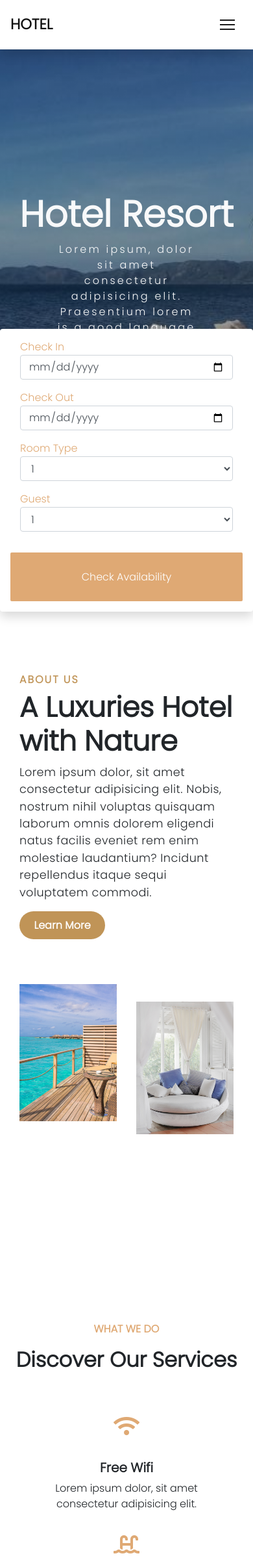
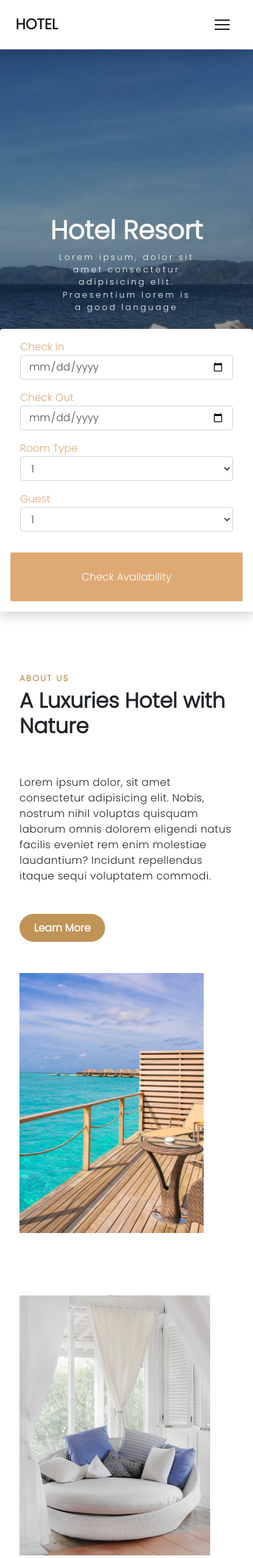
Before and after one commit to markfalcutila/hotel-system, a PHP site: page / in a window 390 px wide; the page is wider, and only the part inside the window is pictured. Shown: the top 2397 px of that part at 65% size. Run offline with PHP 8.4, Linux system fonts and the light colour scheme; some libraries are stand-ins or nearby versions.

Commit message:
Add files via upload

```diff
--- a/index.html
+++ b/index.html
@@ -106,18 +106,18 @@
 </header>
     <section id="about" class="about py-5 mt-5">
         <div class="row align-items-center container my-5 mx-auto">
-            <div class="text col-lg-6 col-md-6 col-12 w-50 pt-5 pb-5">
+            <div class="text col-lg-6 col-md-12 col-12 w-50 pt-5 pb-5">
                 <h6>ABOUT US</h6>
-                <h2>A Luxuries Hotel with Nature</h2>
+                <h2 class="pb-5">A Luxuries Hotel with Nature</h2>
                 <p>Lorem ipsum dolor, sit amet consectetur adipisicing elit. Nobis, nostrum nihil voluptas quisquam
                     laborum omnis dolorem eligendi natus facilis eveniet rem enim molestiae laudantium? Incidunt
                      repellendus itaque sequi voluptatem commodi.</p>
                      <a href="#">Learn More</a>
             </div>
-            <div class="img col-lg-3 col-md-3 col-6 w-50 pb-5">
+            <div class="img col-lg-3 col-md-6 col-12 w-50 pb-5">
                 <img class="img-fluid" src="image/8.png" alt="">
             </div>
-            <div class="img col-lg-3 col-md-3 col-6 w-50 pt-5 pb-5">
+            <div class="img col-lg-3 col-md-6 col-12 w-50 pt-5">
                 <img class="img-fluid" src="image/9.png" alt="">
             </div>
         </div>
@@ -173,7 +173,7 @@
                 <h2 class="font-weight-bold">Rooms & Suites</h2>
             </div>
             <div class="row mx-auto justify-content-center align-items-center text-center container-fluid">
-                <div class="one col-lg-3 col-md-3 col-12 w-25 m-2 shadow p-3 mb-5 bg-white rounded text-left">
+                <div class="one col-lg-3 col-md-12 col-12 w-25 m-2 shadow p-3 mb-5 bg-white rounded text-left">
                     <img class="img-fluid"src="image/18.jfif" alt="">
                     <p class="mb-0 pt-5" style="color:#dfa974;">
                         <span><i class="fas fa-star"></i></span>
@@ -196,7 +196,7 @@
                     </div>
 
                 </div>
-                <div class="one col-lg-3 col-md-3 col-12 w-25 m-2 shadow p-3 mb-5 bg-white rounded text-left">
+                <div class="one col-lg-3 col-md-12 col-12 w-25 m-2 shadow p-3 mb-5 bg-white rounded text-left">
                     <img class="img-fluid"src="image/17.jfif" alt="">
                     <p class="mb-0 pt-5" style="color:#dfa974;">
                         <span><i class="fas fa-star"></i></span>
@@ -219,7 +219,7 @@
                     </div>
 
                 </div>
-                <div class="one col-lg-3 col-md-3 col-12 w-25 m-2 shadow p-3 mb-5 bg-white rounded text-left">
+                <div class="one col-lg-3 col-md-12 col-12 w-25 m-2 shadow p-3 mb-5 bg-white rounded text-left">
                     <img class="img-fluid"src="image/18.jfif" alt="">
                     <p class="mb-0 pt-5" style="color:#dfa974;">
                         <span><i class="fas fa-star"></i></span>
@@ -266,8 +266,8 @@
             </div>
 
             <div class="row align-items-center container my-5 mx-auto">
-                <div class="col-lg-7 col-md-6 col-12 pt-5 pb-5">
-                    <h2 class="">Message Us</h2>
+                <div class="col-lg-7 col-md-12 col-12 pt-5 pb-5">
+                    <h2 class="heading">Message Us</h2>
                     <div class="form-group col-lg-6 col-md-6 col-12 mr-5 mt-5">
                             <input type="text" class="form-control px-3 py-3" placeholder="Your Name :">
                             <input type="text" class="form-control px-3 py-3" placeholder="Email :">
@@ -276,15 +276,15 @@
                             <input type="submit" value="Submit Message" class="btn btn-primary py-3 px-5">
                     </div>
                 </div>
-                <div class="img col-lg-5 col-md-3 col-12 pb-5">
+                <div class="map col-lg-5 col-md-12 col-5">
                      <div class="mapouter"><div class="gmap_canvas"><iframe width="479" height="473" id="gmap_canvas" src="https://maps.google.com/maps?q=makati&t=&z=13&ie=UTF8&iwloc=&output=embed"
                     frameborder="0" scrolling="no" marginheight="0" marginwidth="0"></iframe><a href="https://fmovies-online.net"></a><br><style>.mapouter{position:relative;text-align:right;height:473px;width:479px;}
                     </style><a href="https://www.embedgooglemap.net">embed google map wordpress</a><style>.gmap_canvas {overflow:hidden;background:none!important;height:473px;width:479px;}</style></div></div>
                 </div>
             </div>
     </section>
+
     <section>
-
         <div class="container mt-5 mb-5">
             <div class="heading text-center  pb-5">
                         <p class="font-weight-bold"style="color:#dfa974;">TESTIMONIAL</p>
@@ -355,10 +355,6 @@
         </div>
     </section>
 
-
-
-
-
     <div class="footer">
         <div class="container">
             <div class="row mb-5 ">
@@ -378,13 +374,14 @@
                     </div>
                 </div>
                 <div class="col-lg-3 mb-3">
-                    <h3 class="heading-section">ABOUT US</h3>
+                    <h3 class="heading-section pt-3 mb-2">ABOUT US</h3>
                     <p class="mb-5">Lorem ipsum dolor sit amet consectetur adipisicing elit. Quis repellat voluptas,
                         natus voluptate aliquid dolor sit veniam porro. Nihil eaque quibusdam,
                         dolorem reprehenderit blanditiis corporis natus ab esse facilis ex!</p>
                 </div>
-                <div class="col-lg-2 mb-3">
-                    <h3 class="heading-section">LINKS</h3>
+                <div class="row">
+                    <div class="col-lg-2 col-mb-6 col-12 mb-3">
+                        <h3 class="heading-section pt-3 mb-2">LINKS</h3>
                         <ul class="mb-5 links-section">
                             <li><a href="#">Home</a></li>
                             <li><a href="#about">About</a></li>
@@ -394,9 +391,9 @@
                         </ul>
                     </div>
 
-                <div class="col-lg-4 mb-3">
-                    <h3 class="heading-section">SUBSCRIBE</h3>
-                    <p class="mb-5">Lorem ipsum dolor sit amet consectetur adipisicing elit. Quis repellat voluptas, </p>
+                    <div class="col-lg-4 col-mb-6 col-12 mb-3">
+                        <h3 class="heading-section pt-3 mb-2">SUBSCRIBE</h3>
+                        <p class="mb-5 ">Lorem ipsum dolor sit amet consectetur adipisicing elit. Quis repellat voluptas, </p>
                         <div class="footer-form">
                             <div class="row">
                                 <input type="text" placeholder= "Your Email Here" class="col-lg-7">
@@ -404,6 +401,10 @@
                             </div>
                         </div>
                     </div>
+                </div>
+
+
+
 
             </div>
         </div>
@@ -432,15 +433,19 @@
             responsive:{
                 0:{
                     items:1,
-                    dots:false
+
+                    nav:false,
                 },
-                480:{
+                460:{
+                    items:1,
+                    dots:true,
+                    nav:false,
+                },
+                520:{
                     items:2,
-                    dots:true
-                },
-                780:{
-                    items:3,
-                    dots:true
+                    dots:true,
+                    nav:false,
+
                 },
                 1000:{
                     items:4,
--- a/style.css
+++ b/style.css
@@ -61,16 +61,7 @@ html{
     letter-spacing: 0.2rem;
     padding-bottom: 1rem;
 }
-.mid .hero a{
-    background: #dfa974;
-    font-weight: 600;
-    padding: 0.6rem 1.4rem;
-    border-radius: 30px;
-    text-decoration: none;
-}
-.mid .hero a:hover{
-    background:#fff;
-}
+
 .booking{
     position: absolute;
     top: 60%;
@@ -160,11 +151,7 @@ html{
     padding: 2rem 1.5rem;
     border-radius: 7px;
 } */
-.room > .img{
 
-    height: 100%;
-    width: 100%;
-}
 
 .form-group input[type=text],textarea{
     border: none;
@@ -339,7 +326,7 @@ html{
         position: relative;
     }
     .mid .hero h2{
-        font-size: 2.5 rem;
+        font-size: 2.5rem;
     }
     .mid .hero p{
         font-size: 1rem;
@@ -368,3 +355,113 @@ html{
     }
 
 }
+@media screen and (max-width: 560px){
+    .navbar{
+        padding: 1rem 1.5rem;
+    }
+    #navbarSupportedContent > ul{
+        padding-left: 0.8rem;
+    }
+    #navbarSupportedContent > ul > li:nth-child(n) > a{
+        padding: 0.8rem 0rem;
+    }
+    .navbar-toggler{
+        width: 47px;
+        height: 34px;
+        border:none;
+    }
+    .navbar-toggler .line{
+        width: 100%;
+        float: left;
+        height: 2px;
+        background-color: rgb(0,0,0,0.9);
+        margin-bottom: 5px;
+    }
+    .mid .hero{
+        position: relative;
+
+    }
+
+    .mid .hero p{
+        font-size: 0.8rem;
+
+    }
+    .mid .hero a{
+    font-size: 0.9rem;
+    }
+    .heading p{
+        font-size: 0.8rem;
+    }
+    .heading h2{
+        font-size: 1.5rem;
+    }
+    .bg2 p{
+
+        font-size: 1rem;
+    }
+    .bg2 h2{
+        font-size: 1.8rem;
+    }
+    .bg2 a{
+        background: #dfa974;
+        font-weight: 500;
+        padding: 0.6rem 1.4rem;
+        border-radius: 30px;
+        text-decoration: none;
+    }
+    .bg2 a:hover{
+        background:#fff;
+    }
+    .about .text h6{
+        color: #c09457;
+        font-weight: 800;
+        font-size: 0.8rem;
+        letter-spacing: 2px;
+    }
+    .about .text h2{
+        font-weight: 700;
+        font-size: 2rem;
+
+    }
+    .about .text p{
+
+        font-weight: 400;
+        font-size: 1rem;
+        letter-spacing: 0.5px;
+        padding-bottom: 30px;
+
+    }
+    .map{
+        display: none;
+    }
+
+.footer{
+    font-size: 1rem;
+}
+.footer p{
+    color: #777C81;
+}
+.footer-logo{
+    font-size: 1.5rem;
+}
+.footer-contact{
+    color: #ffffff;
+    font-weight: 500;
+    margin-bottom: 15px;
+    font-size: 1rem;
+}
+.contact-logo a{
+    font-size: 1.8rem;
+}
+.heading-section{
+    font-size: 1.5rem;
+}
+.links-section{
+
+    padding-left: 10px;
+
+}
+
+
+
+}
```
Lines whose indentation alone changed are shown as unchanged.
